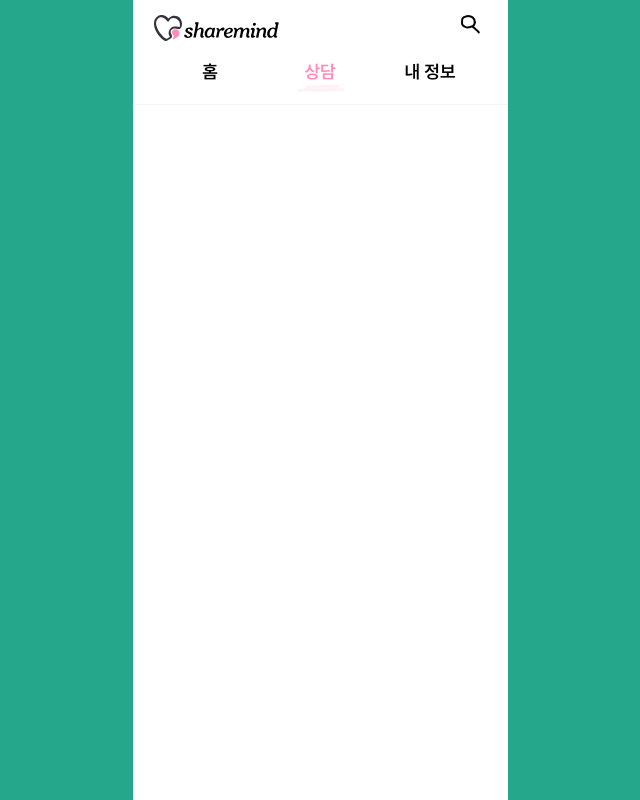
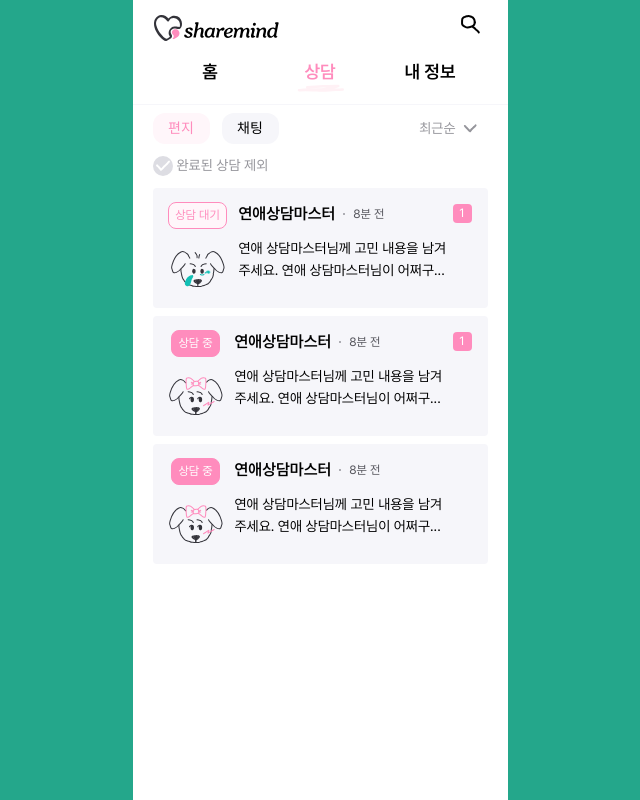
Before and after one commit to sharemindteam/sharemind-client, a React (Create React App) app: page /seller/consult in a window 1280 px wide. Shown: the whole page, without its empty margins (320-960 px from the left). Built offline with nearby package versions, Linux system fonts and the light colour scheme.

Commit message:
Feat: OngoingConsultBox 메시지 카운트 0이면 카운트 뜨지 않게 #11

```diff
--- a/src/components/Seller/Common/OngoingCounsultBox.tsx
+++ b/src/components/Seller/Common/OngoingCounsultBox.tsx
@@ -9,7 +9,7 @@ interface OngoingCounsultBoxProps {
   counselorName: string;
   beforeMinutes: string;
   content: string;
-  newMessageCounts: string;
+  newMessageCounts: number;
   counselorprofileStatus: number;
 }
 function OngoingCounsultBox({
@@ -18,7 +18,7 @@ function OngoingCounsultBox({
   beforeMinutes,
   counselorprofileStatus,
   content,
-  newMessageCounts,
+  newMessageCounts = 0,
 }: OngoingCounsultBoxProps) {
   return (
     <OngoingCounsultBoxWrapper>
@@ -41,9 +41,13 @@ function OngoingCounsultBox({
           <Content>{content.substr(0, 50) + '...'}</Content>
         </div>
       </div>
-      <NewMessageCounts>
-        <Caption2 color={White}>{newMessageCounts}</Caption2>
-      </NewMessageCounts>
+      {newMessageCounts === 0 ? (
+        ''
+      ) : (
+        <NewMessageCounts>
+          <Caption2 color={White}>{newMessageCounts}</Caption2>
+        </NewMessageCounts>
+      )}
     </OngoingCounsultBoxWrapper>
   );
 }
--- /dev/null
+++ b/src/components/Seller/SellerConsult/SellerConsultSection.tsx
@@ -0,0 +1,129 @@
+import { Black, Grey3, Grey6, LightRed, Red } from 'styles/color';
+import { ReactComponent as DownArrowIcon } from 'assets/icons/sorting-down-arrow.svg';
+import { ReactComponent as CircleCheckIcon } from 'assets/icons/circle-check.svg';
+import { Button2 } from 'styles/font';
+import styled from 'styled-components';
+import { useState } from 'react';
+import OngoingCounsultBox from '../Common/OngoingCounsultBox';
+
+interface ConsultTypeProps {
+  isActive: boolean;
+}
+
+export const SellerConsultSection = () => {
+  const [isLetterActive, setIsLetterActive] = useState<boolean>(true);
+  const [isInclueCompleteConsult, setIsIncludeCompleteConsult] =
+    useState<boolean>(false);
+  return (
+    <>
+      <ConsultSortingMenu>
+        <div className="row1">
+          <ConsultType
+            isActive={isLetterActive}
+            onClick={() => {
+              setIsLetterActive(true);
+            }}
+          >
+            편지
+          </ConsultType>
+          <ConsultType
+            isActive={!isLetterActive}
+            onClick={() => {
+              setIsLetterActive(false);
+            }}
+          >
+            채팅
+          </ConsultType>
+          <SortingType>
+            <Button2 color={Grey3}>최근순</Button2>
+            <DownArrowIcon />
+          </SortingType>
+        </div>
+        <div className="row2">
+          <CircleCheckIcon />
+          <Button2
+            color={Grey3}
+            onClick={() => {
+              setIsIncludeCompleteConsult(!isInclueCompleteConsult);
+            }}
+          >
+            완료된 상담 제외
+          </Button2>
+        </div>
+      </ConsultSortingMenu>
+
+      <ConsultBoxList>
+        <OngoingCounsultBox
+          consultStatus="상담 대기"
+          counselorName="연애상담마스터"
+          beforeMinutes="8분 전"
+          content="연애 상담마스터님께 고민 내용을 남겨주세요. 연애 상담마스터님이 어쩌구"
+          newMessageCounts={1}
+          counselorprofileStatus={2}
+        />{' '}
+        <OngoingCounsultBox
+          consultStatus="상담 중"
+          counselorName="연애상담마스터"
+          beforeMinutes="8분 전"
+          content="연애 상담마스터님께 고민 내용을 남겨주세요. 연애 상담마스터님이 어쩌구"
+          newMessageCounts={1}
+          counselorprofileStatus={3}
+        />
+        <OngoingCounsultBox
+          consultStatus="상담 중"
+          counselorName="연애상담마스터"
+          beforeMinutes="8분 전"
+          content="연애 상담마스터님께 고민 내용을 남겨주세요. 연애 상담마스터님이 어쩌구"
+          newMessageCounts={0}
+          counselorprofileStatus={3}
+        />
+      </ConsultBoxList>
+    </>
+  );
+};
+
+const ConsultSortingMenu = styled.div`
+  display: flex;
+  flex-direction: column;
+  margin: 0.8rem 2rem 1.2rem;
+  gap: 1.2rem;
+  .row1 {
+    display: flex;
+    gap: 1.2rem;
+    align-items: center;
+  }
+  .row2 {
+    display: flex;
+    gap: 0.4rem;
+    align-items: center;
+  }
+`;
+const ConsultType = styled.div<ConsultTypeProps>`
+  display: flex;
+  width: 5.7rem;
+  height: 3.1rem;
+  cursor: pointer;
+  justify-content: center;
+  align-items: center;
+  border-radius: 1.2rem;
+  font-size: 14px;
+  font-style: normal;
+  font-weight: 400;
+  line-height: 110%;
+  background: ${(props) => (props.isActive ? LightRed : Grey6)};
+  color: ${(props) => (props.isActive ? Red : Black)};
+`;
+const SortingType = styled.div`
+  display: flex;
+  margin-left: auto;
+  margin-right: 0.8rem;
+  align-items: center;
+  gap: 0.4rem;
+`;
+
+const ConsultBoxList = styled.div`
+  display: flex;
+  flex-direction: column;
+  margin-top: 0.5rem;
+  gap: 0.8rem;
+`;
--- a/src/components/Seller/SellerHome/OnGoingConsultSection.tsx
+++ b/src/components/Seller/SellerHome/OnGoingConsultSection.tsx
@@ -21,7 +21,7 @@ function OnGoingConsultSection() {
           counselorName="연애상담마스터"
           beforeMinutes="8분 전"
           content="연애상담마스터님께 고민 내용을 남겨주세요. 연애상담마스터님이 24시간"
-          newMessageCounts="1"
+          newMessageCounts={1}
           counselorprofileStatus={1}
         />{' '}
         <OngoingCounsultBox
@@ -29,7 +29,7 @@ function OnGoingConsultSection() {
           counselorName="연애상담마스터"
           beforeMinutes="8분 전"
           content="연애 상담마스터님께 고민 내용을 남겨주세요. 연애 상담마스터님이 어쩌구"
-          newMessageCounts="1"
+          newMessageCounts={1}
           counselorprofileStatus={2}
         />{' '}
         <OngoingCounsultBox
@@ -37,7 +37,7 @@ function OnGoingConsultSection() {
           counselorName="연애상담마스터"
           beforeMinutes="8분 전"
           content="연애 상담마스터님께 고민 내용을 남겨주세요. 연애 상담마스터님이 어쩌구"
-          newMessageCounts="1"
+          newMessageCounts={1}
           counselorprofileStatus={3}
         />
       </OngoingCounsultBoxList>
--- a/src/pages/Seller/SellerConsult.tsx
+++ b/src/pages/Seller/SellerConsult.tsx
@@ -1,5 +1,6 @@
 import { Header } from 'components/Common/Header';
 import { TabA1 } from 'components/Common/TabA1';
+import { SellerConsultSection } from 'components/Seller/SellerConsult/SellerConsultSection';
 import { useNavigate } from 'react-router-dom';
 export const SellerConsult = () => {
   const navigate = useNavigate();
@@ -12,6 +13,7 @@ export const SellerConsult = () => {
         }}
       />
       <TabA1 isBuyer={false} initState={2} />
+      <SellerConsultSection />
     </>
   );
 };
```
Also changed, not shown: src/assets/icons/circle-check.svg (added), src/assets/icons/sorting-down-arrow.svg (added).
